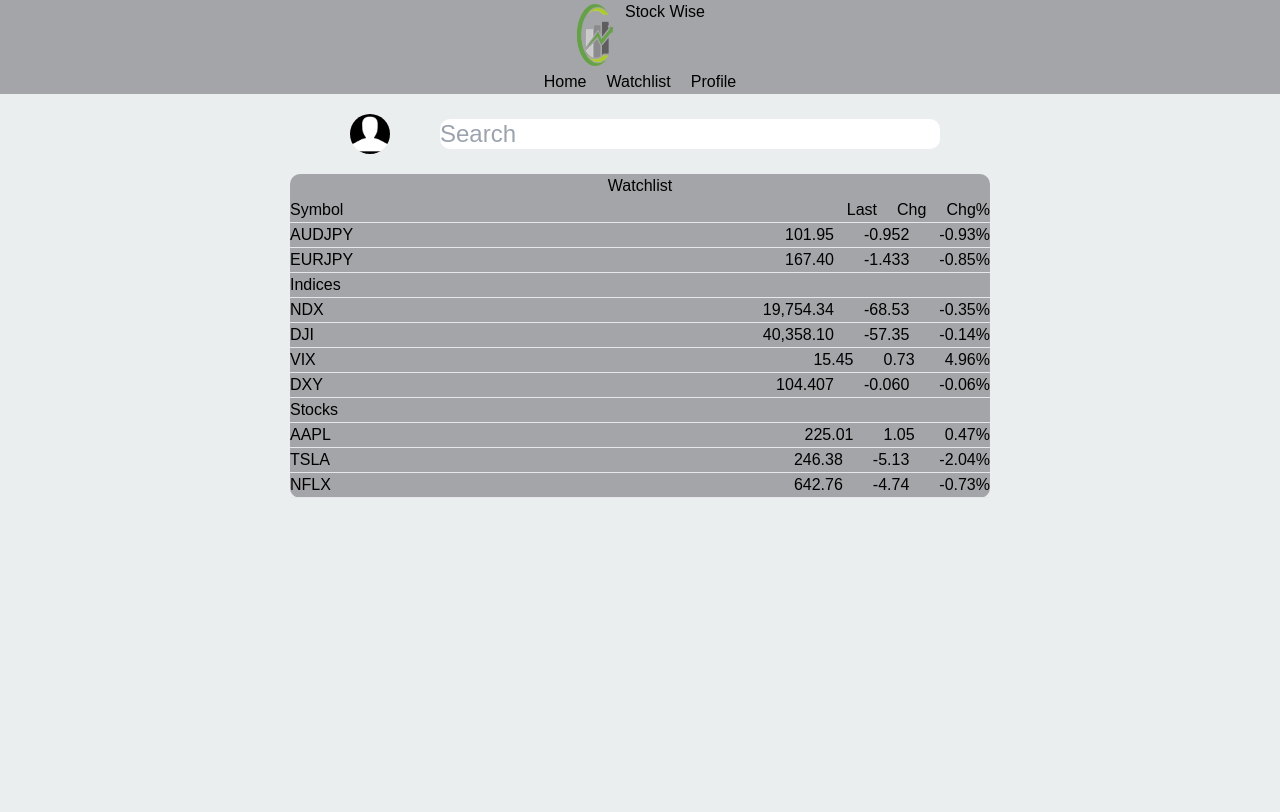
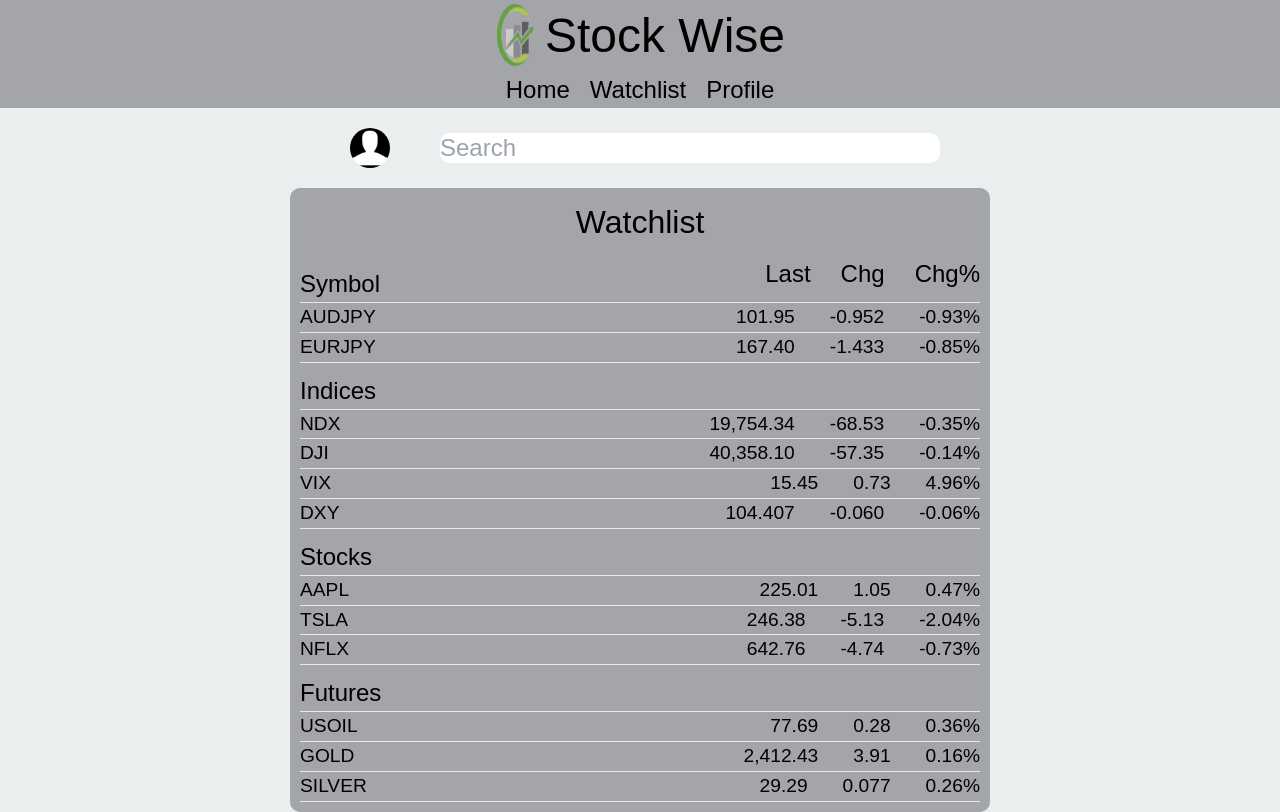
Before and after one commit to Nishit-Singhal/Stock-Wise, a React (Vite) app: page /watchlist in a window 1280 px wide. Built offline with nearby package versions, Linux system fonts and the light colour scheme.

Commit message:
Stock-Wise

```diff
--- a/src/Market.jsx
+++ b/src/Market.jsx
@@ -7,7 +7,7 @@ export default function Market(){
             <div className="Market-Divs">
                 <div className="Market-Row1">
                 <img className="Market-Logo" src="src/assets/Nasdaq-logo.png"></img>
-                <h2>Nasdaq 100</h2>
+                <h2 className="Market-Name">Nasdaq 100</h2>
                 <br></br>
                 </div>
                 <div className="Market-Value">
@@ -21,7 +21,7 @@ export default function Market(){
             <div className="Market-Divs">
                 <div className="Market-Row1">
                 <img className="Market-Logo" src="src/assets/FTSE-logo.jpg"></img>
-                <h2>FTSE 100</h2>
+                <h2 className="Market-Name">FTSE 100</h2>
                 <br></br>
                 </div>
                 <div className="Market-Value">
@@ -35,7 +35,7 @@ export default function Market(){
             <div className="Market-Divs">
                 <div className="Market-Row1">
                 <img className="Market-Logo" src="src/assets/bse-sensex-logo.png"></img>
-                <h2>BSE</h2>
+                <h2 className="Market-Name">BSE</h2>
                 <br></br>
                 </div>
                 <div className="Market-Value">
--- a/src/Profile-Nav.jsx
+++ b/src/Profile-Nav.jsx
@@ -5,7 +5,7 @@ export default function ProfileNav(){
     <div className="profile">
       <img className="profile-page-profile-photo"src="src/assets/profile-photo-icon.png" />
       <div>
-      <h1>John Doe</h1>
+      <h1 className="Profile-Name">John Doe</h1>
       <p>Web Developer</p>
       </div>
     </div>
--- a/src/Profile-Page.css
+++ b/src/Profile-Page.css
@@ -4,11 +4,12 @@ body{
   .profile-page-profile-photo{
     width:60px;
     margin-left:20px;
+    height: 80px;
   }
   .profile{
     display:flex;
     gap:20px;
-    margin-top: 80px;
+    margin-top: 40px;
     margin-left:auto;
     margin-right:auto;
     background: color #f6e7de;;
@@ -16,6 +17,12 @@ body{
     border-width:1px;
     width:1000px;
     border-radius:10px;
+    height: 100px;
+    padding: 5px;
+    padding-top: 10px;
+  }
+  .Profile-Name{
+    font-size:1.7rem;
   }
   .Portfolio{
     text-align:center;
@@ -24,6 +31,7 @@ body{
     justify-content: center;
   }
   .Portfolio-Divs{
+    margin-top: 10px;
     border:solid black;
     border-radius:10px;
     border-width:1px;
@@ -34,13 +42,14 @@ body{
   }
   .Protfolio-Heading{
     color:black;
+    margin-top: 40px;
+    font-size: 1.8rem;
   }
   .Stock-Name{
-    font-size:20px;
+    font-size:30px;
   }
   .Stock-Short{
     font-size:15px;
-    margin-top:-10px;
   }
   .Stock-Value{
     font-size:20px;
@@ -48,7 +57,6 @@ body{
   }
   .Stock-Growth{
     font-size:15px;
-    margin-top:-10px;
   }
   .StockPicks{
     text-align:center;
@@ -57,6 +65,7 @@ body{
     justify-content: center;
   }
   .StockPicks-Divs{
+    margin-top: 10px;
     border:solid black;
     border-radius:10px;
     border-width:1px;
@@ -66,14 +75,15 @@ body{
     box-shadow:2px 2px;
   }
   .StockPicks-Heading{
+    font-size: 1.8rem;
+    margin-top: 40px;
     color:black;
   }
   .MarketAnalysis-Name{
-    font-size:20px;
+    font-size:30px;
   }
   .MarketAnalysis-Short{
     font-size:15px;
-    margin-top:-10px;
   }
   .MarketAnalysis-Value{
     font-size:20px;
@@ -81,7 +91,6 @@ body{
   }
   .MarketAnalysis-Growth{
     font-size:15px;
-    margin-top:-10px;
   }
   .MarketAnalysis{
     text-align:center;
@@ -90,6 +99,7 @@ body{
     justify-content: center;
   }
   .MarketAnalysis-Divs{
+    margin-top: 10px;
     border:solid black;
     border-radius:10px;
     border-width:1px;
@@ -99,5 +109,7 @@ body{
     box-shadow:2px 2px;
   }
   .MarketAnalysis-Heading{
+    font-size: 1.8rem;
+    margin-top: 40px;
     color:black;
   }
--- a/src/Profile-Page.jsx
+++ b/src/Profile-Page.jsx
@@ -7,7 +7,7 @@ import Navbar from "./Navbar.jsx"
 export default function Profile() {
     return (
         <div>
-            <Navbar></Navbar>
+            <Navbar/>
             <ProfileNav />
             <Portfolio />
             <StockPicks/>
--- a/src/Watchlist.css
+++ b/src/Watchlist.css
@@ -4,22 +4,47 @@
     margin-right: auto;
     background-color:#a3a5a8;
     border-radius: 10px;
+    padding: 10px;
+  }
+  .Watchlist-Heading1{
+    font-size:2rem;
   }
   .Watchlist-Categories{
     display: flex;
     justify-content: space-between;
+    font-size: 1.2rem;
+    margin-top:10px;
   }
   .Watchlist-Categories1{
     display: flex;
     justify-content: space-between;
-    gap:20px;
+    gap:30px;
+    font-size: 1.5rem;
   }
   .Watchlist-Values{
     display: flex;
     justify-content: space-between;
+    font-size: 1.2rem;
   }
   .Watchlist-Values1{
     display: flex;
     justify-content: space-between;
-    gap:30px;
+    gap:35px;
+    font-size: 1.2rem;
   }
+  .Indices-Heading{
+    font-size: 1.5rem;
+    margin-top:10px ;
+  }
+  .Symbol-Heading{
+    font-size: 1.5rem;
+    margin-top: 10px;
+  }
+  .Stocks-Heading1{
+    font-size: 1.5rem;
+    margin-top: 10px;
+  }
+  .Futures-Heading{
+    font-size: 1.5rem;
+    margin-top: 10px;
+  }
--- a/src/Watchlist.jsx
+++ b/src/Watchlist.jsx
@@ -8,9 +8,9 @@ export default function Watchlist() {
         <div>
             <Navbar />
             <div className="Watchlist">
-                <h1 align="center">Watchlist</h1>
+                <h1 align="center" className="Watchlist-Heading1">Watchlist</h1>
                 <div className="Watchlist-Categories">
-                    <h2>Symbol</h2>
+                    <h1 className="Symbol-Heading">Symbol</h1>
                     <div className="Watchlist-Categories1">
                         <div><h2>Last</h2></div>
                         <div><h2>Chg</h2></div>
@@ -36,7 +36,7 @@ export default function Watchlist() {
                     </div>
                 </div>
                 <hr></hr>
-                <h2>Indices</h2>
+                <h2 className="Indices-Heading">Indices</h2>
                 <hr></hr>
                 <div className="Watchlist-Values">
                     <p>NDX</p>
@@ -74,7 +74,7 @@ export default function Watchlist() {
                     </div>
                 </div>
                 <hr></hr>
-                <h2>Stocks</h2>
+                <h2 className="Stocks-Heading1">Stocks</h2>
                 <hr></hr>
                 <div className="Watchlist-Values">
                     <p>AAPL</p>
@@ -103,7 +103,35 @@ export default function Watchlist() {
                     </div>
                 </div>
                 <hr></hr>
-
+                <h2 className="Futures-Heading">Futures</h2>
+                <hr></hr>
+                <div className="Watchlist-Values">
+                    <p>USOIL</p>
+                    <div className="Watchlist-Values1">
+                        <div><p>77.69</p></div>
+                        <div><p>0.28</p></div>
+                        <div><p>0.36%</p></div>
+                    </div>
+                </div>
+                <hr></hr>
+                <div className="Watchlist-Values">
+                    <p>GOLD</p>
+                    <div className="Watchlist-Values1">
+                        <div><p>2,412.43</p></div>
+                        <div><p>3.91</p></div>
+                        <div><p>0.16%</p></div>
+                    </div>
+                </div>
+                <hr></hr>
+                <div className="Watchlist-Values">
+                    <p>SILVER</p>
+                    <div className="Watchlist-Values1">
+                        <div><p>29.29</p></div>
+                        <div><p>0.077</p></div>
+                        <div><p>0.26%</p></div>
+                    </div>
+                </div>
+                <hr></hr>
             </div>
         </div>
     )
--- a/src/index.css
+++ b/src/index.css
@@ -22,6 +22,7 @@ body {
   background-color: #a3a5a8;
 }
 .App-Name{
+  font-size: 3rem;
   color:black;
 }
 .Navbar{
@@ -31,12 +32,15 @@ body {
   background-color: #a3a5a8;
 }
 .Home-Heading{
+  font-size:1.5rem;
   color:black;
 }
 .Watchlist-Heading{
+  font-size:1.5rem;
   color:black;
 }
 .Profile-Heading{
+  font-size:1.5rem;
   color:black;
 }
 .Profile-Image{
@@ -99,8 +103,11 @@ body {
 }
 .Market-Logo{
   width:40px;
-  height: 60px;
+  height: 40px;
   border-radius: 50%;
+}
+.Market-Name{
+  font-size:1.5rem;
 }
 .Market-Row1{
   display: flex;
```
